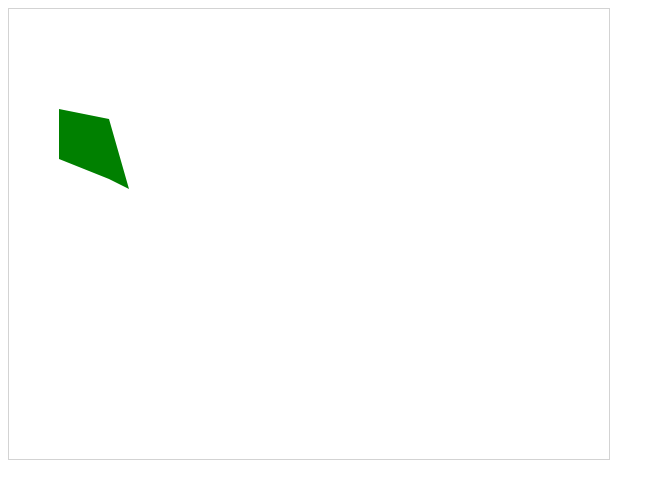
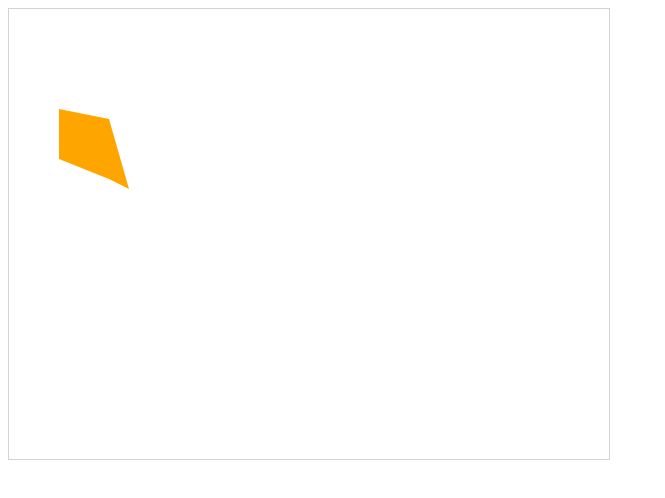
Before and after one commit to olisit/click, a plain HTML site: page index.html in a window 1280 px wide. Shown: the whole page, without its empty margins (0-665 px from the left). Drawn offline with Linux system fonts and the light colour scheme.

Commit message:
Update index.html

```diff
--- a/index.html
+++ b/index.html
@@ -39,7 +39,7 @@ setInterval(move,100)
    var path = new Path2D("M50 150 L100 170 L120 180 L100 110 L50 100 Z");
 
             // Draw the path on the canvas
-   ct1.fillStyle = "green";
+   ct1.fillStyle = "orange";
    ct1.fill(path);
 
             // Add a click event listener to the canvas
```
